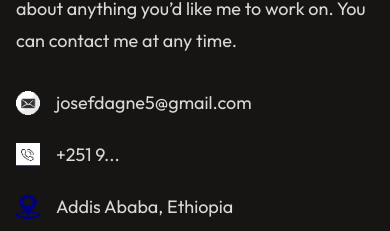
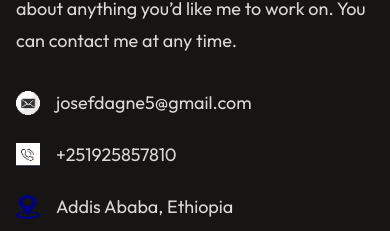
Before and after one commit to YosephDagne/Joseph_Dev, a React (Vite) app in the folder portfolio-wbsite/my-portfolio/: page / in a window 390 px wide. Shown: the part 5610-5841 px from the top of the page. Built offline with nearby package versions, Linux system fonts and the light colour scheme.

Commit message:
add phone number

```diff
--- a/portfolio-wbsite/my-portfolio/src/components/Contact.jsx
+++ b/portfolio-wbsite/my-portfolio/src/components/Contact.jsx
@@ -94,7 +94,7 @@ const Contact = () => {
                 src={assets.call_icon_1}
                 alt="Call Icon"
               />
-              <p>+251 9...</p>
+              <p>+251925857810</p>
             </div>
             <div className="flex items-center gap-4">
               <img
```
